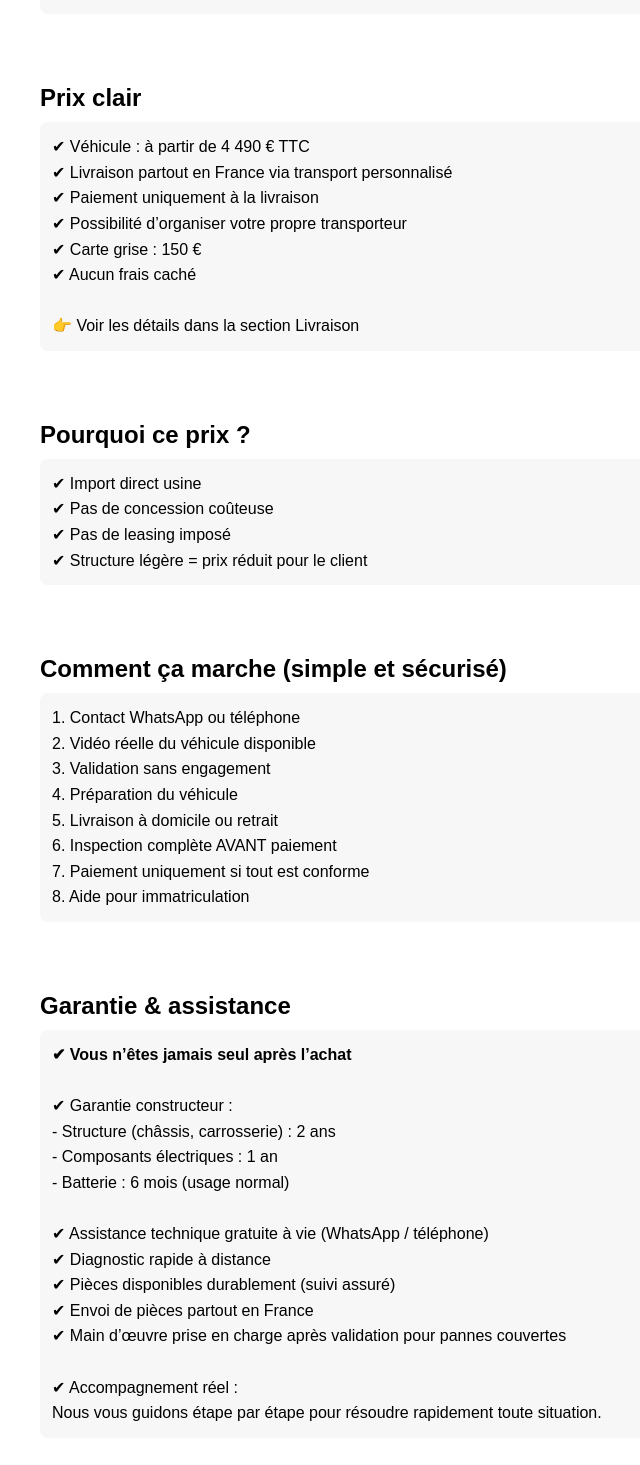
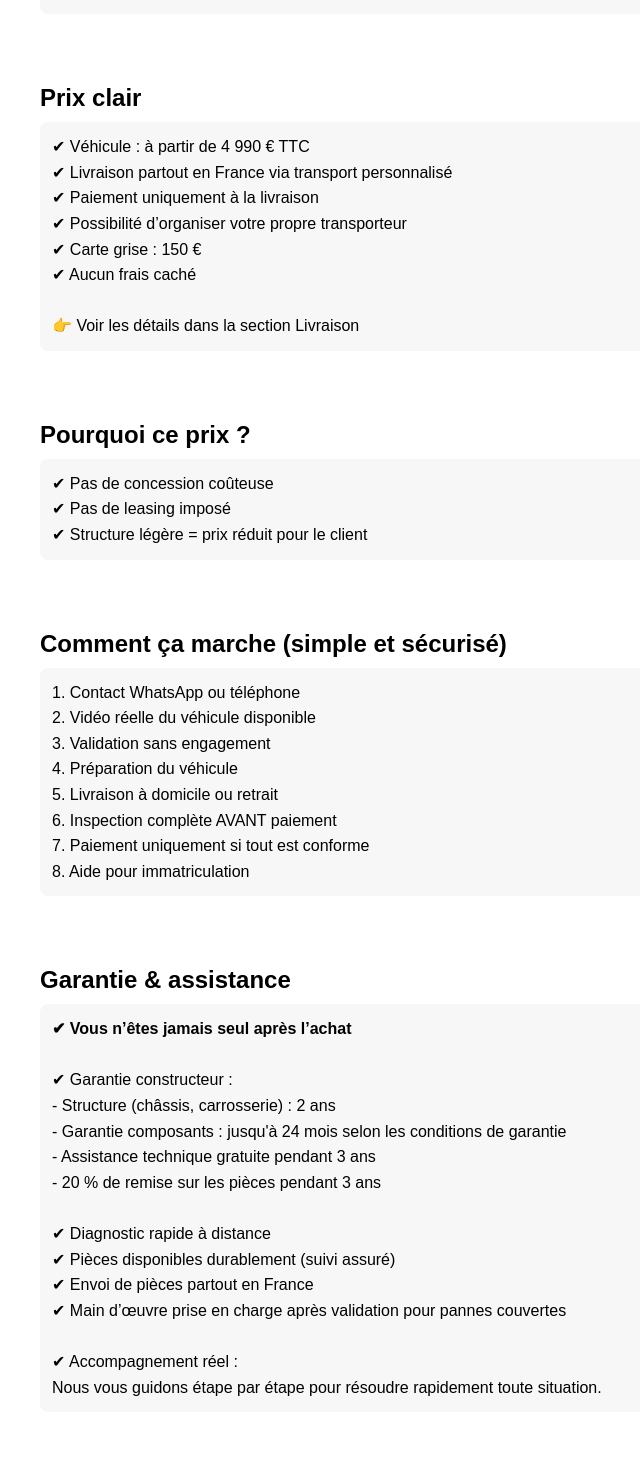
Before and after one commit to khelifamansour/neodrive-site, a Next.js app: page / in a window 1280 px wide. Shown: the part 1785-3250 px from the top of the page, without its empty margins (160-800 px from the left). Built offline with nearby package versions, Linux system fonts and the light colour scheme.

Commit message:
Update page.tsx

```diff
--- a/app/page.tsx
+++ b/app/page.tsx
@@ -146,7 +146,7 @@ export default function Home() {
 
         <div style={box}>
 
-          ✔ Véhicule : à partir de 4 490 € TTC
+          ✔ Véhicule : à partir de 4 990 € TTC
           <br />
 
           ✔ Livraison partout en France via transport personnalisé
@@ -181,8 +181,7 @@ export default function Home() {
 
         <div style={box}>
 
-          ✔ Import direct usine
-          <br />
+
 
           ✔ Pas de concession coûteuse
           <br />
@@ -256,15 +255,16 @@ export default function Home() {
           - Structure (châssis, carrosserie) : 2 ans
           <br />
 
-          - Composants électriques : 1 an
+          - Garantie composants : jusqu'à 24 mois selon les conditions de garantie
           <br />
 
-          - Batterie : 6 mois (usage normal)
+          - Assistance technique gratuite pendant 3 ans
+          <br />
+             - 20 % de remise sur les pièces pendant 3 ans
           <br />
           <br />
 
-          ✔ Assistance technique gratuite à vie (WhatsApp / téléphone)
-          <br />
+
 
           ✔ Diagnostic rapide à distance
           <br />
```
